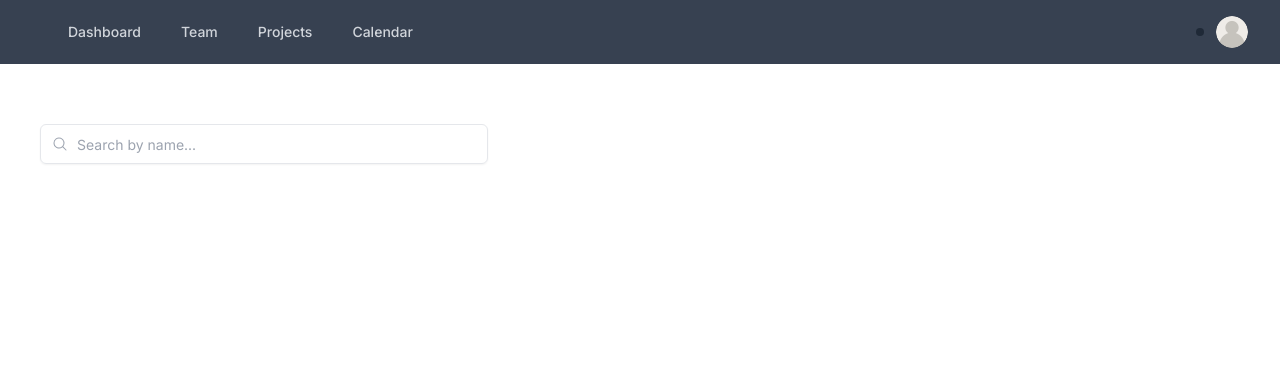
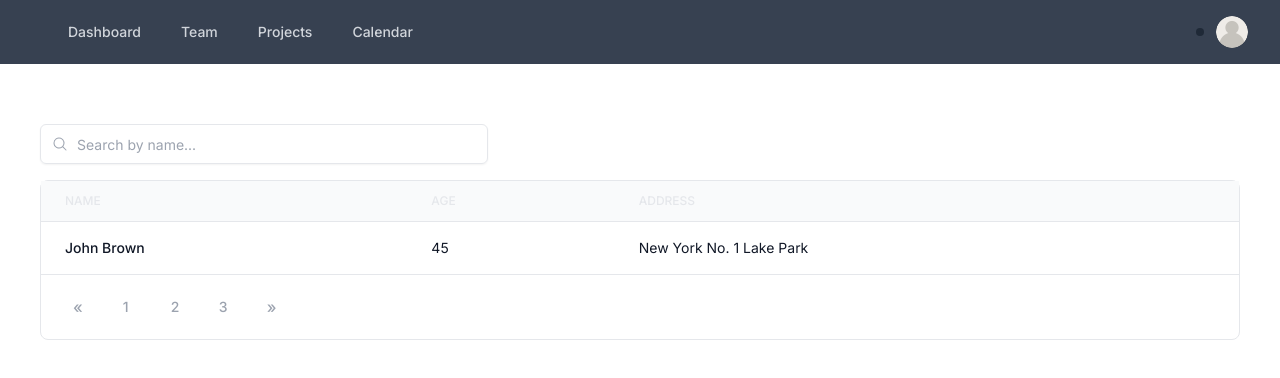
Before and after one commit to Octarinox/spari-frontend, a Next.js app: page / in a window 1280 px wide. Shown: the top 378 px of the page. Built offline with nearby package versions, Linux system fonts and the light colour scheme.

Commit message:
added table

```diff
--- a/app/layout.tsx
+++ b/app/layout.tsx
@@ -1,4 +1,4 @@
-import './globals.css';
+import '../styles/globals.css';
 import type { Metadata } from 'next';
 import { Inter } from 'next/font/google';
 import NavBar from '@/components/Navbar';
--- a/app/page.tsx
+++ b/app/page.tsx
@@ -1,9 +1,11 @@
 import Search from '@/components/Search';
+import { ListsTable } from '@/components/Lists';
 
 export default async function IndexPage() {
    return (
       <main className="p-4 md:p-10 mx-auto max-w-7xl">
          <Search />
+         <ListsTable />
       </main>
    );
 }
--- /dev/null
+++ b/components/Lists.tsx
@@ -0,0 +1,92 @@
+export const ListsTable = () => {
+   return (
+      <div className="flex flex-col mt-4">
+         <div className="-m-1.5 overflow-x-auto">
+            <div className="p-1.5 min-w-full inline-block align-middle">
+               <div className="border rounded-lg divide-y divide-gray-200 dark:border-gray-700 dark:divide-gray-700">
+                  <div className="overflow-hidden">
+                     <table className="min-w-full divide-y divide-gray-200 dark:divide-gray-700">
+                        <thead className="bg-gray-50 dark:bg-gray-700">
+                           <tr>
+                              <th
+                                 scope="col"
+                                 className="px-6 py-3 text-left text-xs font-medium text-gray-200 uppercase"
+                              >
+                                 Name
+                              </th>
+                              <th
+                                 scope="col"
+                                 className="px-6 py-3 text-left text-xs font-medium text-gray-200 uppercase"
+                              >
+                                 Age
+                              </th>
+                              <th
+                                 scope="col"
+                                 className="px-6 py-3 text-left text-xs font-medium text-gray-200 uppercase"
+                              >
+                                 Address
+                              </th>
+                           </tr>
+                        </thead>
+                        <tbody className="divide-y divide-gray-200 dark:divide-gray-700">
+                           <tr
+                              className={
+                                 'hover:bg-gray-100 dark:hover:bg-gray-700'
+                              }
+                           >
+                              <td className=" px-6 py-4 whitespace-nowrap text-sm font-medium  text-gray-900 dark:text-gray-300">
+                                 John Brown
+                              </td>
+                              <td className="px-6 py-4 whitespace-nowrap text-sm text-gray-900 dark:text-gray-300">
+                                 45
+                              </td>
+                              <td className="px-6 py-4 whitespace-nowrap text-sm text-gray-900 dark:text-gray-300">
+                                 New York No. 1 Lake Park
+                              </td>
+                           </tr>
+                        </tbody>
+                     </table>
+                  </div>
+                  <div className="py-1 px-4">
+                     <nav className="flex items-center space-x-2">
+                        <a
+                           className="text-gray-400 hover:text-blue-600 p-4 inline-flex items-center gap-2 font-medium rounded-md"
+                           href="#"
+                        >
+                           <span aria-hidden="true">«</span>
+                           <span className="sr-only">Previous</span>
+                        </a>
+                        <a
+                           className="w-10 h-10 text-gray-400 hover:text-blue-600 p-4 inline-flex items-center text-sm font-medium rounded-full"
+                           href="#"
+                           aria-current="page"
+                        >
+                           1
+                        </a>
+                        <a
+                           className="w-10 h-10 text-gray-400 hover:text-blue-600 p-4 inline-flex items-center text-sm font-medium rounded-full"
+                           href="#"
+                        >
+                           2
+                        </a>
+                        <a
+                           className="w-10 h-10 text-gray-400 hover:text-blue-600 p-4 inline-flex items-center text-sm font-medium rounded-full"
+                           href="#"
+                        >
+                           3
+                        </a>
+                        <a
+                           className="text-gray-400 hover:text-blue-600 p-4 inline-flex items-center gap-2 font-medium rounded-md"
+                           href="#"
+                        >
+                           <span className="sr-only">Next</span>
+                           <span aria-hidden="true">»</span>
+                        </a>
+                     </nav>
+                  </div>
+               </div>
+            </div>
+         </div>
+      </div>
+   );
+};
--- a/components/Navbar.tsx
+++ b/components/Navbar.tsx
@@ -111,32 +111,6 @@ export default function Navbar() {
                                              'block px-4 py-2 text-sm text-gray-700'
                                           )}
                                        >
-                                          Your Profile
-                                       </a>
-                                    )}
-                                 </Menu.Item>
-                                 <Menu.Item>
-                                    {({ active }) => (
-                                       <a
-                                          href="#"
-                                          className={classNames(
-                                             active ? 'bg-gray-100' : '',
-                                             'block px-4 py-2 text-sm text-gray-700'
-                                          )}
-                                       >
-                                          Settings
-                                       </a>
-                                    )}
-                                 </Menu.Item>
-                                 <Menu.Item>
-                                    {({ active }) => (
-                                       <a
-                                          href="#"
-                                          className={classNames(
-                                             active ? 'bg-gray-100' : '',
-                                             'block px-4 py-2 text-sm text-gray-700'
-                                          )}
-                                       >
                                           Sign out
                                        </a>
                                     )}
```
Also changed, not shown: styles/globals.css (renamed from app/globals.css).
